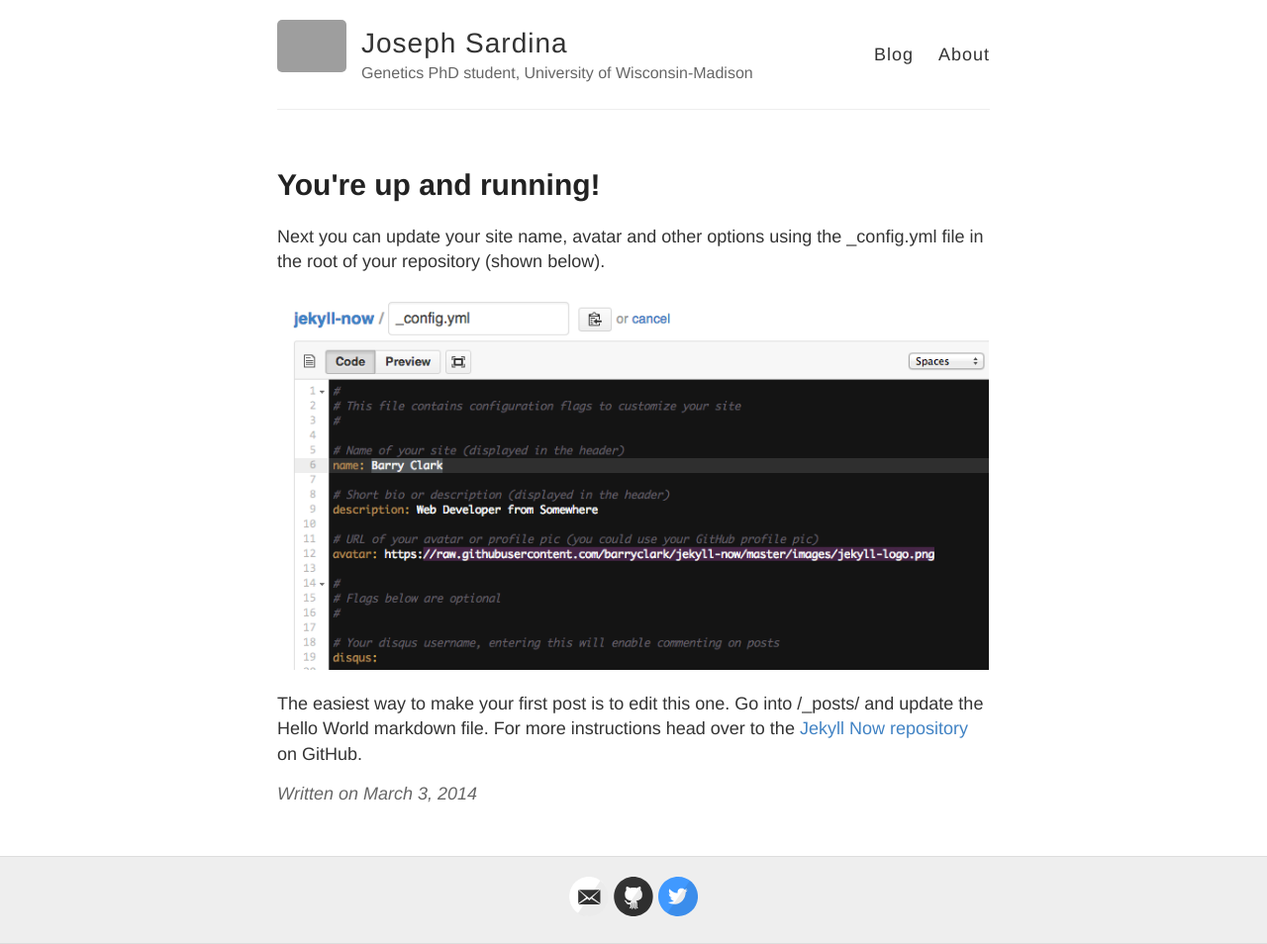
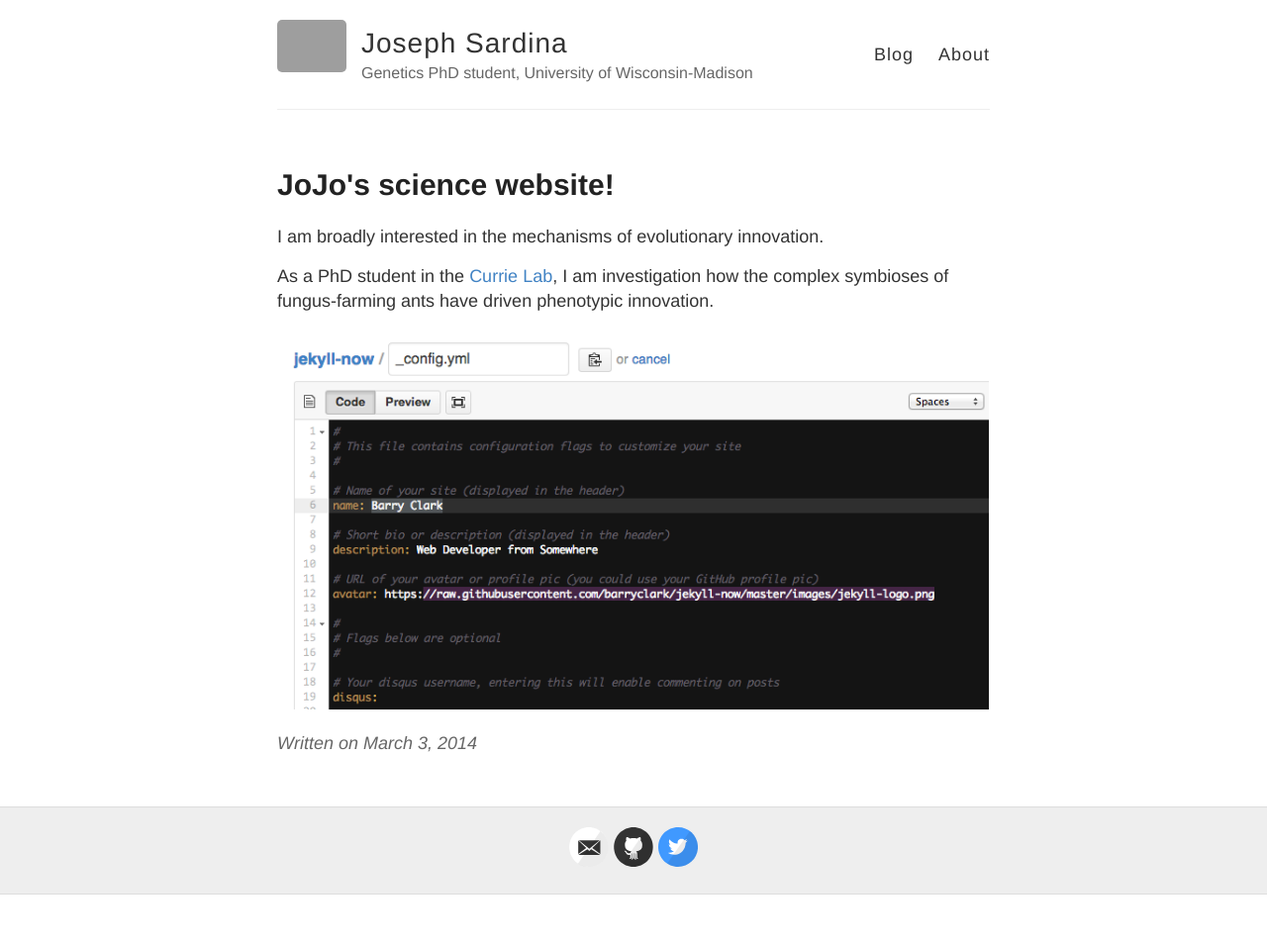
Before and after one commit to jojosardina/jojosardina.github.io, a Jekyll site: the page built from _posts/2014-3-3-Hello-World.md, in a window 1280 px wide. Shown: the whole page at 99% size. Built offline with Jekyll 4.4.1, drawn with Linux system fonts in a browser that asks for light colours; after the commit the page ends 904 px from its top, so only the background shows below that; grey boxes are pictures that could not be loaded.

Commit message:
Update 2014-3-3-Hello-World.md
adding my info

```diff
--- a/_posts/2014-3-3-Hello-World.md
+++ b/_posts/2014-3-3-Hello-World.md
@@ -1,10 +1,12 @@
 ---
 layout: post
-title: You're up and running!
+title: JoJo's science website!
 ---
 
-Next you can update your site name, avatar and other options using the _config.yml file in the root of your repository (shown below).
+I am broadly interested in the mechanisms of evolutionary innovation.
+
+As a PhD student in the [Currie Lab](https://currielab.wisc.edu/), I am investigation how the complex symbioses of fungus-farming ants have driven phenotypic innovation.
+
+
 
 ![_config.yml]({{ site.baseurl }}/images/config.png)
-
-The easiest way to make your first post is to edit this one. Go into /_posts/ and update the Hello World markdown file. For more instructions head over to the [Jekyll Now repository](https://github.com/barryclark/jekyll-now) on GitHub.
```
